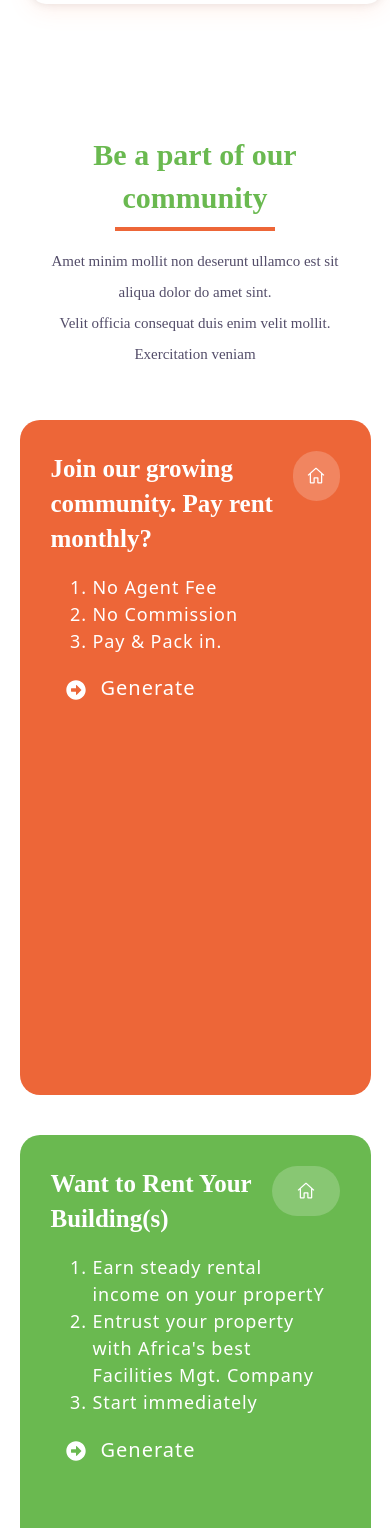
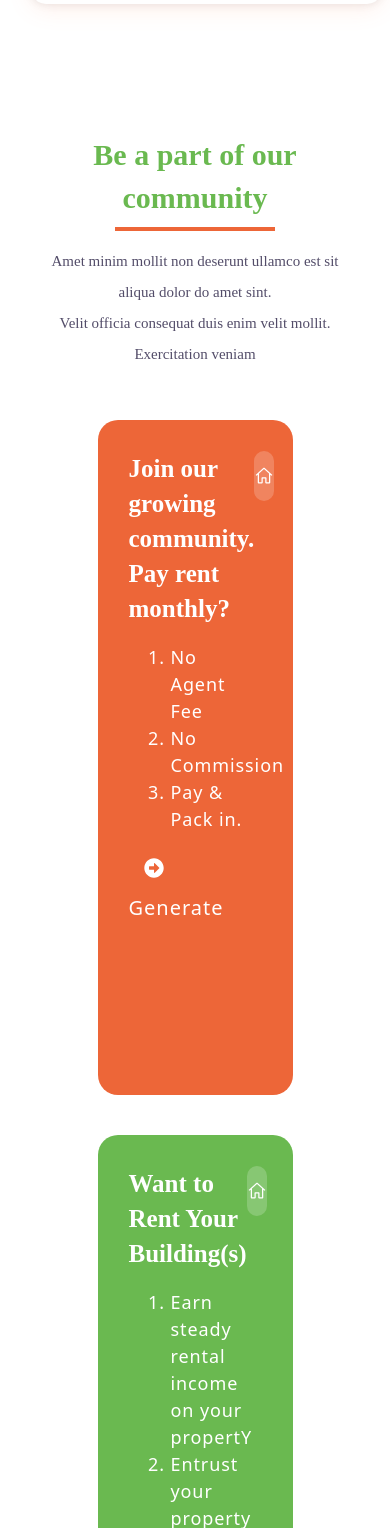
Before and after one commit to OloriAsabi/rent4less-app, a React (Create React App) app: page / in a window 390 px wide. Shown: the part 491-2019 px from the top of the page. Built offline with nearby package versions, Linux system fonts and the light colour scheme; a web font is replaced by a local one.

Commit message:
commit on "main"

```diff
--- a/src/components/Community/Community.css
+++ b/src/components/Community/Community.css
@@ -61,7 +61,7 @@ font-size: 15px;
 
 @media screen and (max-width: 500px){
   .card-section{
-    width: 90vw;
+    width: 50vw;
   }
   .card1{
 height: 30vh;
```
